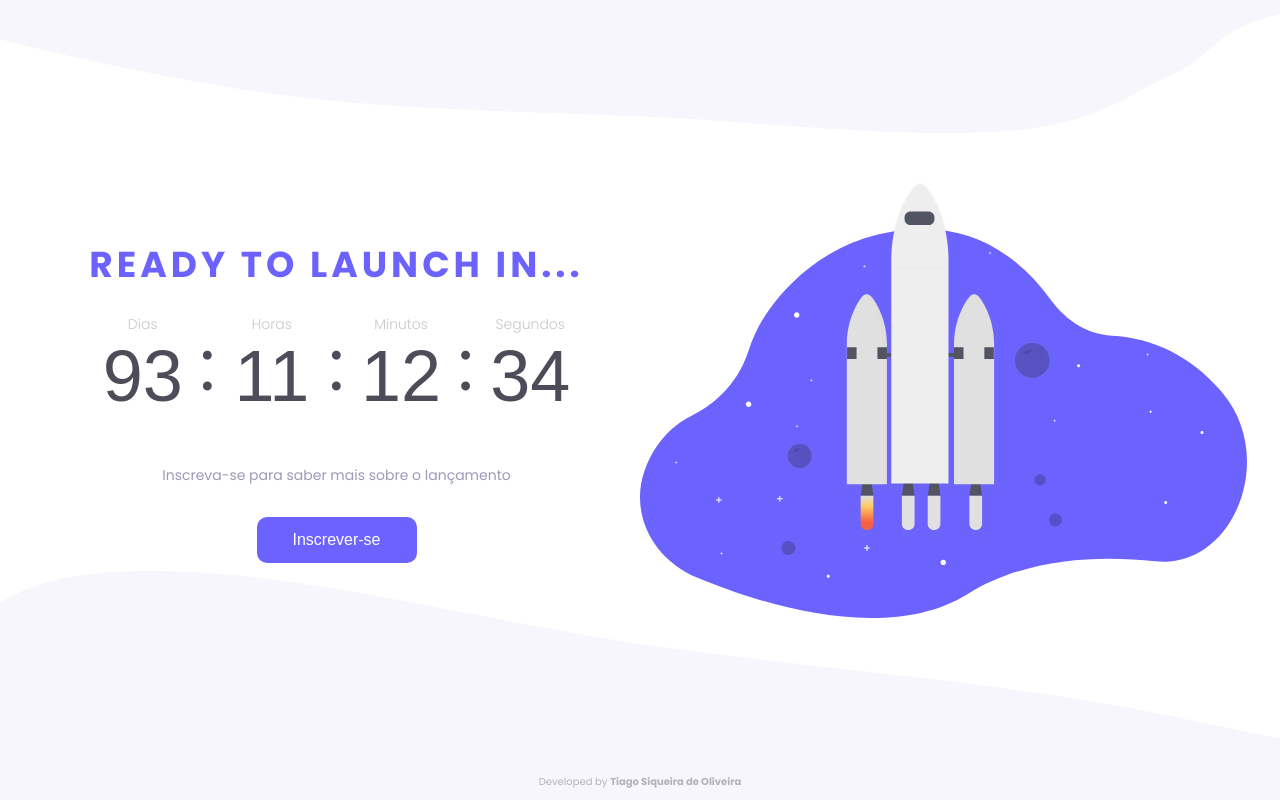
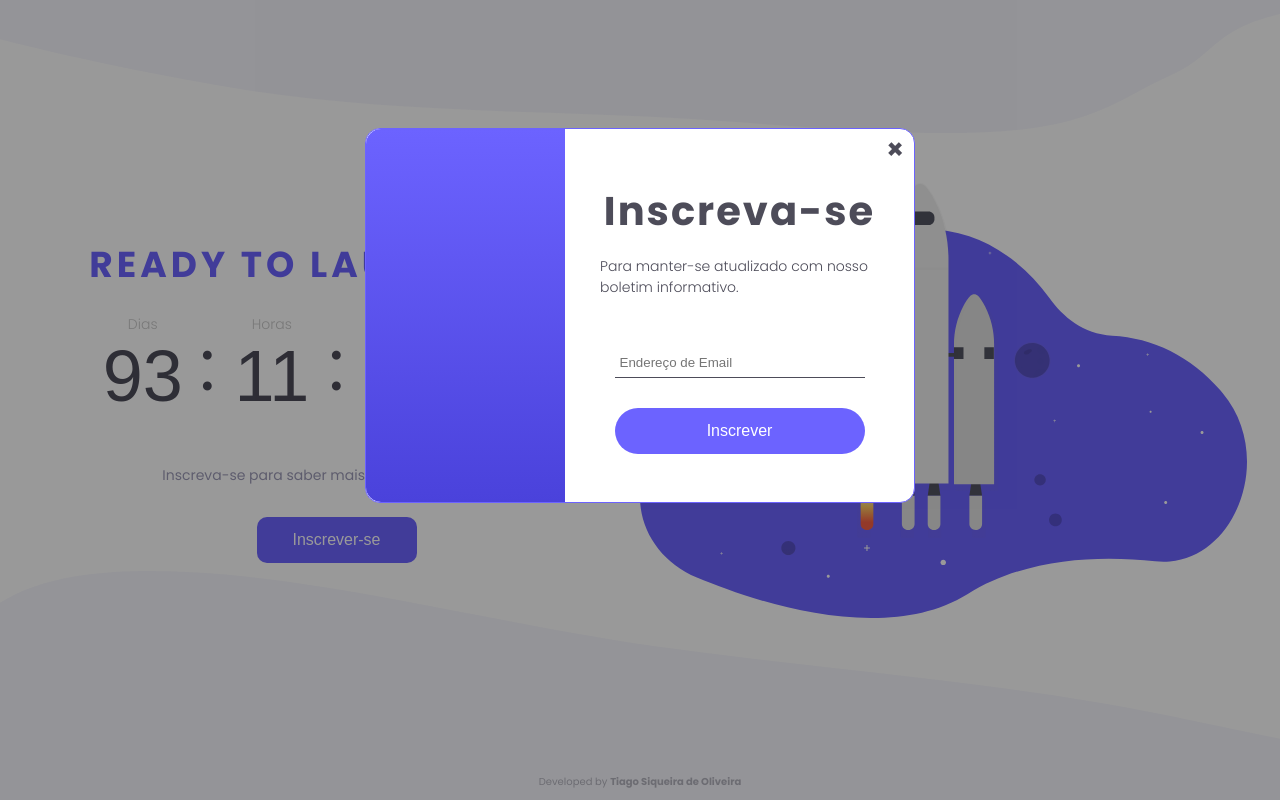
Before and after one commit to SIQUEIRA-TIAGO/countdown, a plain HTML site: page dist/index.html in a window 1280 px wide. Both pictures are taken after a click on the button "Inscrever-se". Drawn offline with Linux system fonts and the light colour scheme.

Commit message:
Including Modal when click in subscribe

```diff
--- a/dist/index.html
+++ b/dist/index.html
@@ -35,13 +35,31 @@
             </div>
             <div class="sub">
                 <p class="subText">Inscreva-se para saber mais sobre o lançamento</p>
-                <button class="subBtn">Inscrever-se</button>
+                <button id="modalBtn">Inscrever-se</button>
             </div>
         </section>
-        <img src="./assets/rocket.svg" alt="rocket">
+        <img src="./assets/rocket.svg" alt="rocket" style="width:auto; height: auto;">
     </div>
     <p class="developer">Developed by <strong>Tiago Siqueira de Oliveira</strong></p>
     <img class='botImg'src="./assets/bottom-image.svg" alt="">
+
+    <!-- Modal -->
+    <div id="subModal" class="modal">
+        <!-- Modal content -->
+        <div class="modal-content">
+            <div class="leftSide"></div>
+            <div class="rightSide">
+                <span class="close">&times;</span>
+                <div class="rightContent"><h3 class="modalTitle">Inscreva-se</h3>
+                    <span class="modalText">Para manter-se atualizado com nosso boletim informativo.</span>
+                    <form action="">
+                        <input required type="email" class="inputEmail" placeholder="Endereço de Email">
+                        <button class="subBtn" type="submit">Inscrever</button>
+                    </form>
+                </div>
+            </div>
+        </div>
+      </div>
     <script src="../src/index.js"></script>
 </body>
 </html>
--- a/src/index.js
+++ b/src/index.js
@@ -31,3 +31,20 @@ setInterval(() => {
 
   document.getElementById('seconds').value = zeroLeft(Math.floor((distance % (1000 * 60)) / 1000))
 }, 1000)
+
+//
+const modal = document.getElementById("subModal");
+
+document.getElementById("modalBtn").addEventListener('click', () => {
+    modal.style.display = "block";
+});
+
+document.getElementsByClassName("close")[0].addEventListener('click', () => {
+  modal.style.display = "none";
+});
+
+window.onclick = function(event) {
+  if (event.target == modal) {
+    modal.style.display = "none";
+  }
+}
--- a/src/style/style.css
+++ b/src/style/style.css
@@ -91,7 +91,7 @@ input {
     color: #9C9AB6
 }
 
-.sub .subBtn {
+.sub #modalBtn {
     margin-top: 31px;
     font-size: 16px;
     color: #fff;
@@ -102,7 +102,7 @@ input {
     border-radius: 10px;
 }
 
-.sub .subBtn:hover {
+.sub #modalBtn:hover {
     cursor: pointer;
     box-shadow: #4D4C59 3px 3px;
 }
@@ -120,3 +120,108 @@ input {
     position: fixed;
     bottom: 10px;
   }
+
+  /* Modal */
+  .modal {
+    display: none;
+    position: fixed;
+    z-index: 1;
+    left: 0;
+    top: 0;
+    width: 100%;
+    height: 100%;
+    overflow: auto;
+    background-color: rgb(0,0,0);
+    background-color: rgba(0,0,0,0.4);
+  }
+
+  .modal-content {
+    background-color: #fff;
+    margin: 10% auto;
+    border: 1px solid #6C63FF;
+    border-radius: 15px;
+    width: 550px;
+    height: 375px;
+    display: flex;
+  }
+
+  .close {
+    margin-right: 10px;
+    color: #4D4C59;
+    font-size: 28px;
+    font-weight: bold;
+  }
+
+  .close:hover,
+  .close:focus {
+    color: #111;
+    text-decoration: none;
+    cursor: pointer;
+  }
+
+  .leftSide {
+    border-radius: 15px 0 0 15px;
+    background-image: linear-gradient(to bottom, #6C63FF, #4a42db);
+    width: 50%;
+  }
+
+  .rightSide {
+    display: flex;
+    flex-direction: column;
+    align-items: end;
+  }
+
+  .rightContent {
+    display: flex;
+    flex-direction: column;
+    align-items: center;
+    justify-content: center;
+    padding-left: 35px;
+    padding-right: 35px;
+  }
+
+  .modalTitle {
+    margin-top: 10px;
+    color: #4D4C59;
+    letter-spacing: 2px;
+    font-size: 40px;
+    font-weight: 700;
+    margin-bottom: 15px;
+  }
+
+  .modalText {
+    color: #4D4C59;
+    font-weight: 300;
+    font-size: 14px;
+  }
+
+form {
+    display: flex;
+    flex-direction: column;
+    align-items: center;
+    justify-content: center;
+}
+
+  .inputEmail {
+    height: 30px;
+    width: 100%;
+    padding-left: 5px;
+    border-bottom: #4D4C59 solid 1px;
+    margin-top: 50px;
+  }
+  .inputEmail:focus {
+    border: none;
+    border-bottom: #4D4C59 solid 1px;
+  }
+
+  .subBtn {
+    margin-top: 30px;
+    cursor: pointer;
+    font-size: 16px;
+    color: #fff;
+    background-color: #6C63FF;
+    height: 46px;
+    width: 250px;
+    border: none;
+    border-radius: 23px;
+  }
```
